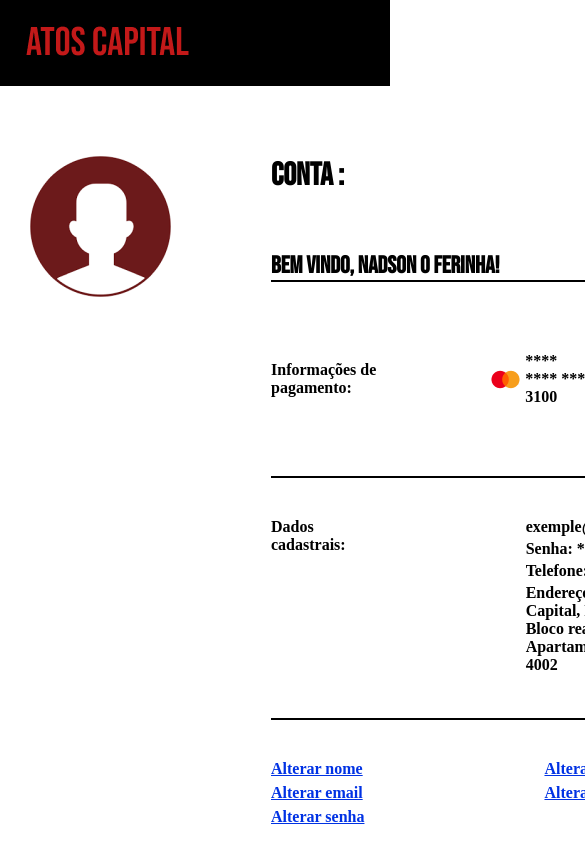
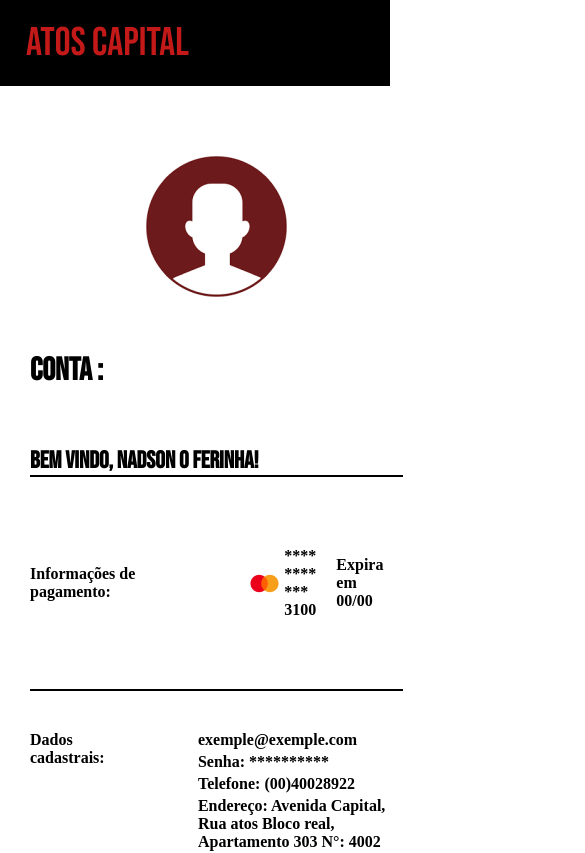
Before and after one commit to ByteCarlos/ato-capital-course-platform, a React (Create React App) app: page /personaldata in a window 390 px wide. Shown: the top 853 px of the page, 585 px wide, since content can reach past the window. Built offline with nearby package versions, Linux system fonts and the light colour scheme.

Commit message:
add page PersonalData

```diff
--- a/src/view/layout/PersonalDataForm/PersonalDataForm.jsx
+++ b/src/view/layout/PersonalDataForm/PersonalDataForm.jsx
@@ -2,6 +2,7 @@ import React from 'react';
 import masterCard from '../../../assets/img/master_card.png';
 import userIcon from '../../../assets/img/user_icon.png';
 import './style.css';
+import { Link } from 'react-router-dom';
 
 const PersonalDataForm = (props) => {
     return (
@@ -46,7 +47,7 @@ const PersonalDataForm = (props) => {
                         </div>
                     </div>
                     <div className="button">
-                        <a className="button-exit" href="#">sair</a>
+                        <Link className="button-exit" to="/login">sair</Link>
                     </div>
                 </div>
             </div>
--- a/src/view/layout/PersonalDataForm/style.css
+++ b/src/view/layout/PersonalDataForm/style.css
@@ -14,6 +14,16 @@
     font-family: 'Bask';
     font-weight: 600;
     margin: 30px;
+}
+
+@media (max-width: 700px) {
+    .personal-data-form-container .account-data {
+        grid-template-columns: 1fr;
+        gap: 50px;
+    }
+    .user-icon-container {
+        text-align: center;
+    }
 }
 
 .personal-data-form-container .user-info-container h1 {
@@ -50,6 +60,12 @@
     border-bottom: 2px solid;
 }
 
+@media (max-width:700px) {
+    .personal-data-form-container .registration-data {
+        gap: 90px;
+    }
+}
+
 .personal-data-form-container .registration-data span {
     display: block;
     margin-bottom: 4px;
@@ -70,6 +86,12 @@
     margin-bottom: 6px;
 }
 
+@media (max-width: 700px) {
+    .personal-data-form-container .change-data {
+        gap: 100px;
+    }
+}
+
 .personal-data-form-container .button {
     display: flex;
     justify-content: flex-end;
```
